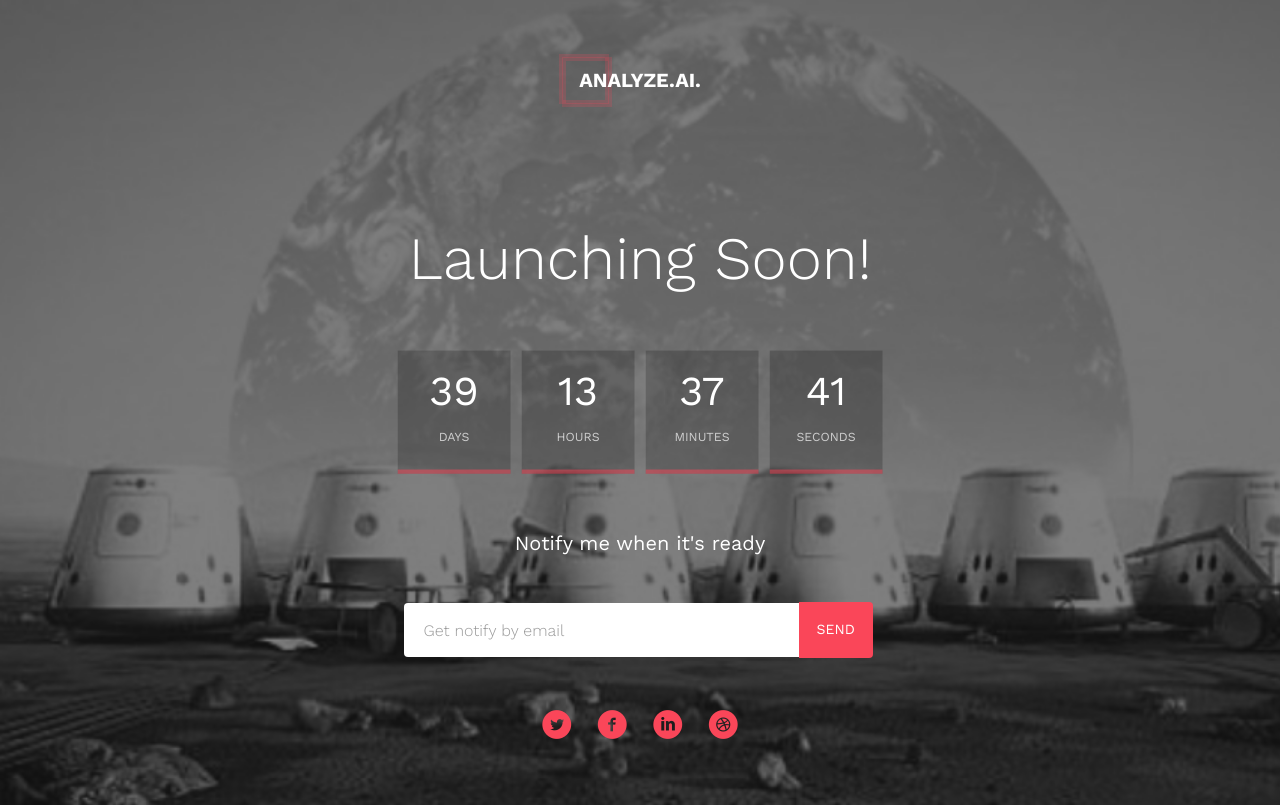
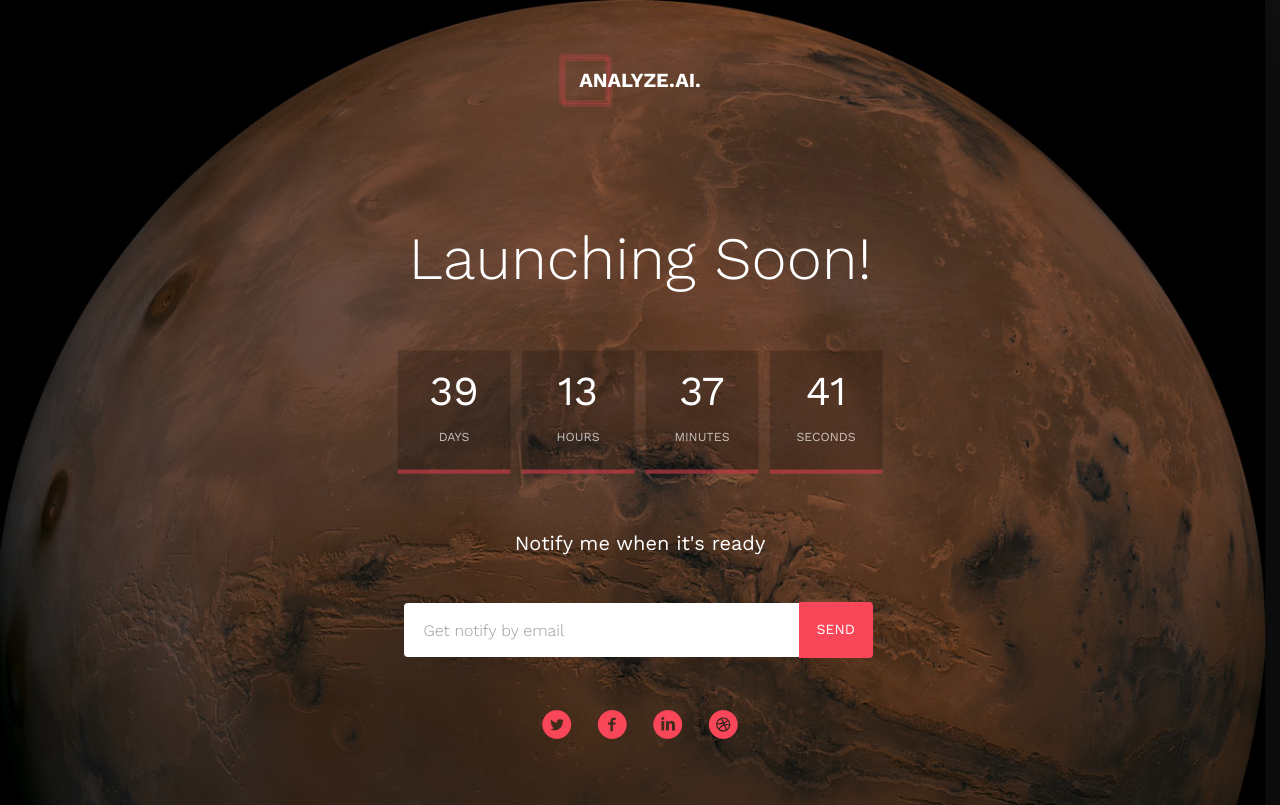
Before and after one commit to cambyses/launch, a plain HTML site: page index.html in a window 1280 px wide. Shown: the top 805 px of the page. Drawn offline with nearby package versions, Linux system fonts and the light colour scheme; files whose address does not match are found by name.

Commit message:
Update index.html

```diff
--- a/index.html
+++ b/index.html
@@ -70,7 +70,7 @@
 
 		<!-- HEADER -->
 
-<header id="fh5co-header" class="fh5co-cover" role="banner" style="background-image:url(images/img_bg_1.png);"
+<header id="fh5co-header" class="fh5co-cover" role="banner" style="background-image:url(images/img_bg_2.jpg);"
 	data-stellar-background-ratio="0.5">
 
 		<div class="overlay"></div>
```
